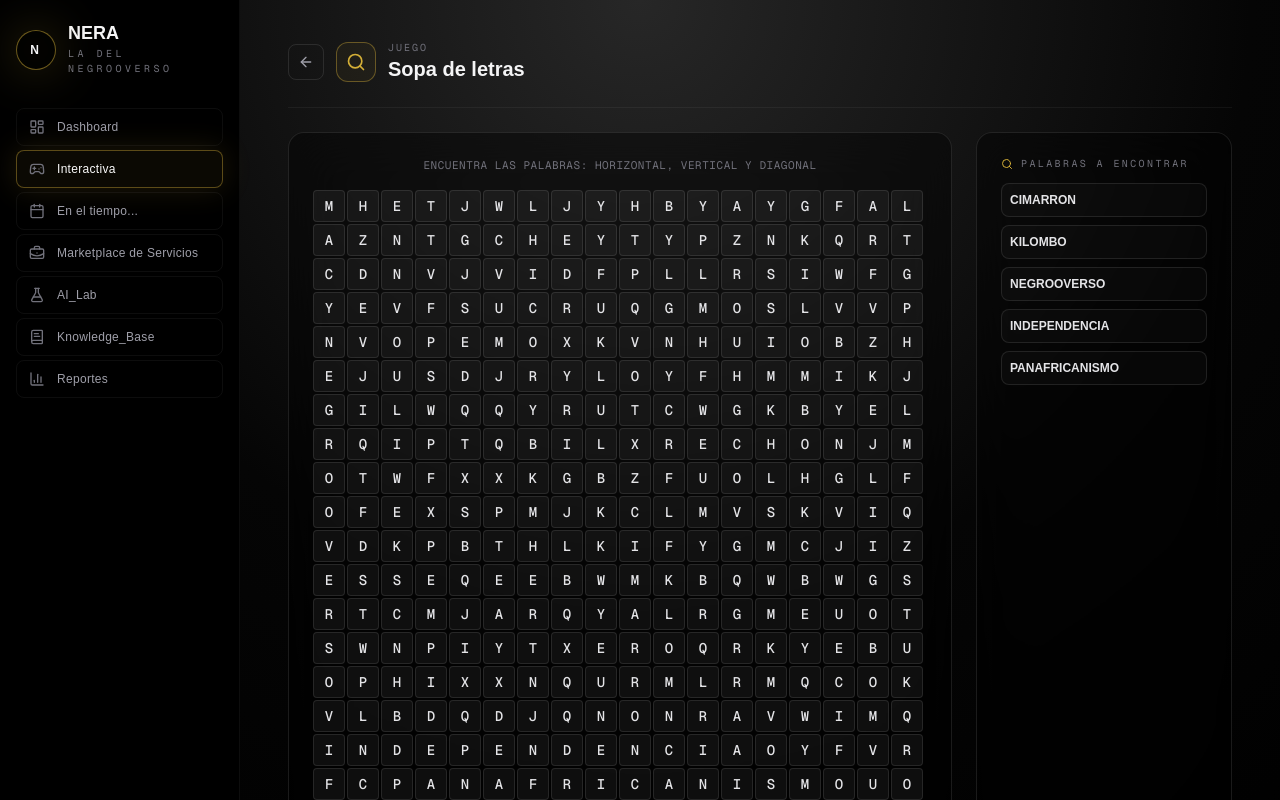
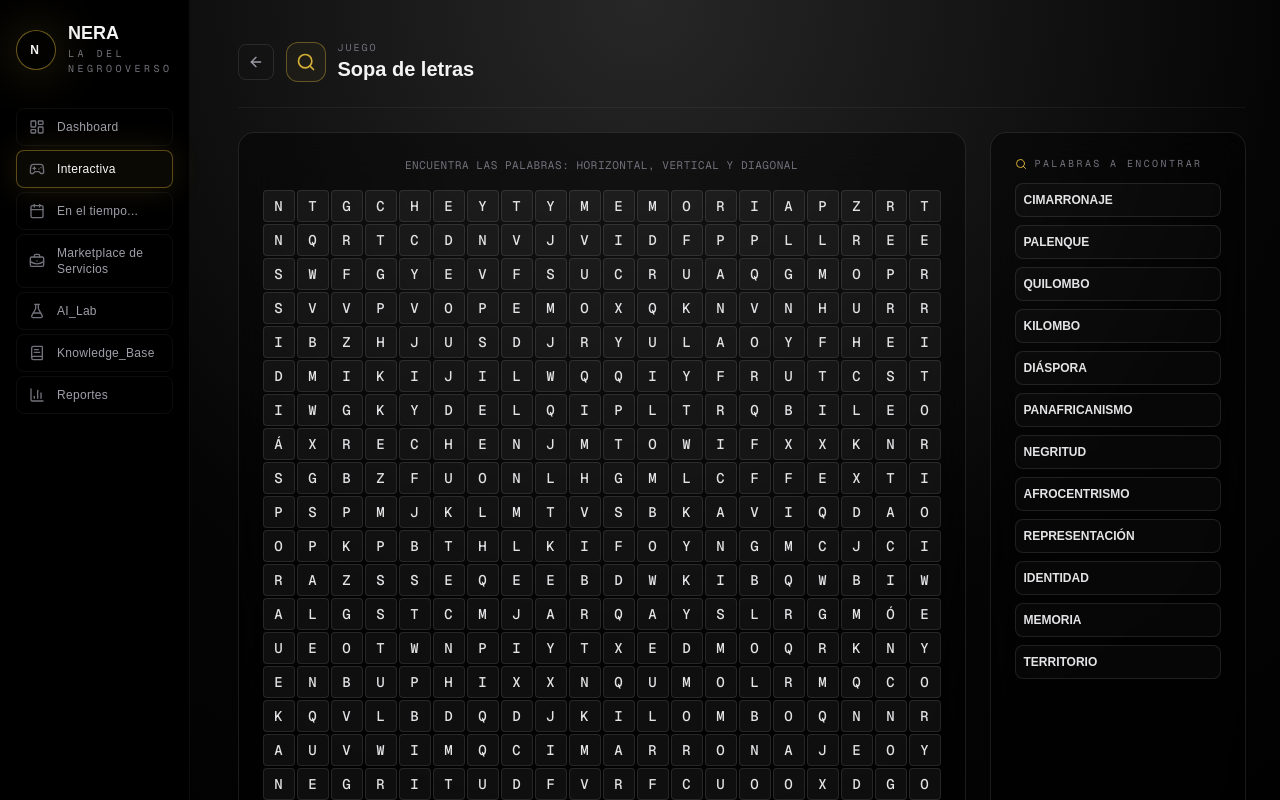
Before and after one commit to Viistorrr/nera, a Next.js app: page /interactiva/sopa-de-letras in a window 1280 px wide. Shown: the top 800 px of the page. Built offline with nearby package versions, Linux system fonts and the light colour scheme; no server answers.

Commit message:
mejoras sopa de letras

```diff
--- a/app/interactiva/sopa-de-letras/page.tsx
+++ b/app/interactiva/sopa-de-letras/page.tsx
@@ -21,33 +21,68 @@ type WordDefinition = {
 
 const WORDS: WordDefinition[] = [
   {
-    word: "CIMARRON",
-    definition: "Persona esclavizada que escapó para construir comunidades libres",
-    explanation: "El término cimarrón se refiere a las personas esclavizadas que escapaban de sus captores para formar comunidades autónomas. Esta práctica de resistencia fue fundamental en la construcción de identidades afrodescendientes en América Latina, especialmente en Colombia donde San Basilio de Palenque es el primer pueblo libre de América.",
+    word: "CIMARRONAJE",
+    definition: "Resistencia de esclavizados que escaparon",
+    explanation: "El cimarronaje fue una forma de resistencia activa donde personas esclavizadas escapaban de sus captores para construir comunidades libres. Esta práctica histórica representa la lucha por la libertad y la autonomía, siendo fundamental en la construcción de identidades afrodescendientes en América Latina.",
+  },
+  {
+    word: "PALENQUE",
+    definition: "Comunidad de cimarrones libres",
+    explanation: "Los palenques fueron comunidades autónomas fundadas por cimarrones en territorios de difícil acceso. En Colombia, San Basilio de Palenque es el primer pueblo libre de América, declarado Patrimonio Inmaterial de la Humanidad. Representan la resistencia, la organización comunitaria y la preservación de tradiciones africanas.",
+  },
+  {
+    word: "QUILOMBO",
+    definition: "Comunidad de resistencia en Brasil",
+    explanation: "Los quilombos fueron comunidades de resistencia formadas por personas esclavizadas que escaparon en Brasil. El más conocido fue el Quilombo dos Palmares, que duró casi un siglo. Hoy, los quilombos contemporáneos son comunidades reconocidas que luchan por sus derechos territoriales y culturales.",
   },
   {
     word: "KILOMBO",
-    definition: "Comunidad de resistencia africana",
+    definition: "Comunidad de resistencia en África",
     explanation: "El kilombo es una organización social y militar de origen africano, especialmente en Angola. Representa la resistencia organizada y la capacidad de las comunidades africanas para defenderse y mantener su autonomía frente a la colonización y la esclavización.",
   },
   {
-    word: "NEGROOVERSO",
-    definition: "Ecosistema creativo y cultural del conocimiento negro",
-    explanation: "El Negrooverso es un ecosistema conceptual que integra historia, cultura, representación e identidad negra. Es un espacio de construcción de conocimiento, memoria y futuro desde las experiencias afrodescendientes, conectando genealogías africanas con procesos contemporáneos de resistencia y creación.",
-  },
-  {
-    word: "INDEPENDENCIA",
-    definition: "Proceso de liberación y autonomía",
-    explanation: "La independencia para las comunidades afrodescendientes no solo se refiere a fechas patrias, sino a procesos de liberación que incluyen palenques, quilombos y luchas por autonomía territorial, cultural y política. Es una práctica cotidiana de construcción de futuro propio.",
+    word: "DIÁSPORA",
+    definition: "Dispersión de pueblos africanos",
+    explanation: "La diáspora africana se refiere a la dispersión forzada de millones de africanos a través del Atlántico durante la trata transatlántica de esclavos. Esta experiencia compartida conecta a comunidades afrodescendientes en América, el Caribe y otras partes del mundo, creando identidades diaspóricas ricas y diversas.",
   },
   {
     word: "PANAFRICANISMO",
-    definition: "Movimiento de unidad y solidaridad africana",
+    definition: "Unidad y solidaridad de pueblos africanos",
     explanation: "El panafricanismo es un movimiento político, cultural e ideológico que promueve la unidad y solidaridad entre todos los pueblos de ascendencia africana. Busca fortalecer los lazos entre África y sus diásporas, luchando contra el racismo y promoviendo la autodeterminación y el desarrollo de las comunidades negras.",
+  },
+  {
+    word: "NEGRITUD",
+    definition: "Movimiento de afirmación de la identidad negra",
+    explanation: "La Negritud es un movimiento literario y filosófico desarrollado por intelectuales negros como Aimé Césaire y Léopold Sédar Senghor. Afirma el valor de la cultura negra, rechaza la asimilación y celebra la identidad africana y afrodescendiente como fuente de orgullo y resistencia.",
+  },
+  {
+    word: "AFROCENTRISMO",
+    definition: "Enfoque centrado en la experiencia africana",
+    explanation: "El afrocentrismo es una perspectiva intelectual y cultural que coloca a África y las experiencias africanas en el centro del análisis histórico y cultural. Busca descolonizar el conocimiento y reconocer las contribuciones de los pueblos africanos a la civilización mundial.",
+  },
+  {
+    word: "REPRESENTACIÓN",
+    definition: "Visibilidad y presencia en medios y cultura",
+    explanation: "La representación se refiere a cómo las personas afrodescendientes son visibilizadas en medios, arte, política y cultura. Una representación auténtica y diversa es crucial para combatir estereotipos, construir identidades positivas y garantizar que las voces negras sean escuchadas y respetadas.",
+  },
+  {
+    word: "IDENTIDAD",
+    definition: "Construcción del ser afrodescendiente",
+    explanation: "La identidad afrodescendiente es un proceso dinámico de construcción que integra historia, cultura, territorio y experiencias compartidas. No es estática sino que se construye colectivamente, resistiendo a la negación histórica y afirmando la existencia, el valor y el futuro de las comunidades negras.",
+  },
+  {
+    word: "MEMORIA",
+    definition: "Preservación de la historia oral y ancestral",
+    explanation: "La memoria en las comunidades afrodescendientes es una tecnología de resistencia que preserva historias, tradiciones y conocimientos ancestrales a través de la oralidad, la música, la danza y las prácticas culturales. Es fundamental para mantener viva la conexión con África y construir futuros basados en la sabiduría ancestral.",
+  },
+  {
+    word: "TERRITORIO",
+    definition: "Espacios de vida y resistencia afro",
+    explanation: "El territorio para las comunidades afrodescendientes no es solo espacio físico, sino lugar de vida, resistencia y construcción de identidad. En Colombia, los territorios colectivos del Pacífico y el Caribe son espacios donde se preservan tradiciones, se ejercen derechos ancestrales y se construyen proyectos de vida autónomos.",
   },
 ];
 
-const GRID_SIZE = 18;
+const GRID_SIZE = 20; // Aumentado para acomodar más palabras
 
 // Generar cuadrícula con palabras colocadas
 function generateGrid(): { grid: string[][]; positions: WordPosition[] } {
@@ -194,8 +229,6 @@ export default function SopaDeLetrasPage() {
   const [foundWords, setFoundWords] = useState<Set<string>>(new Set());
   const [showModal, setShowModal] = useState(false);
   const [currentWord, setCurrentWord] = useState<WordDefinition | null>(null);
-  const [isSelecting, setIsSelecting] = useState(false);
-  const [startCell, setStartCell] = useState<{ row: number; col: number } | null>(null);
 
   const resetGame = () => {
     const newState = generateGrid();
@@ -251,75 +284,49 @@ export default function SopaDeLetrasPage() {
     [positions, foundWords]
   );
 
-  const handleCellMouseDown = (row: number, col: number) => {
-    setIsSelecting(true);
-    setStartCell({ row, col });
-    setSelectedCells(new Set([getCellKey(row, col)]));
-  };
-
-  const handleCellMouseEnter = (row: number, col: number) => {
-    if (!isSelecting || !startCell) return;
-
-    const newSelected = new Set<string>();
-    const minRow = Math.min(startCell.row, row);
-    const maxRow = Math.max(startCell.row, row);
-    const minCol = Math.min(startCell.col, col);
-    const maxCol = Math.max(startCell.col, col);
-
-    // Determinar dirección
-    const rowDiff = row - startCell.row;
-    const colDiff = col - startCell.col;
-    const isDiagonal = Math.abs(rowDiff) === Math.abs(colDiff);
-    const isHorizontal = rowDiff === 0;
-    const isVertical = colDiff === 0;
-
-    if (isDiagonal) {
-      const steps = Math.abs(rowDiff);
-      const rowStep = rowDiff > 0 ? 1 : -1;
-      const colStep = colDiff > 0 ? 1 : -1;
-      for (let i = 0; i <= steps; i++) {
-        newSelected.add(
-          getCellKey(startCell.row + i * rowStep, startCell.col + i * colStep)
-        );
-      }
-    } else if (isHorizontal) {
-      for (let c = minCol; c <= maxCol; c++) {
-        newSelected.add(getCellKey(startCell.row, c));
-      }
-    } else if (isVertical) {
-      for (let r = minRow; r <= maxRow; r++) {
-        newSelected.add(getCellKey(r, startCell.col));
-      }
+  // Click simple para seleccionar/deseleccionar letras (como estaba antes),
+  // y chequear si se ha completado una palabra al actualizar la selección.
+  const handleCellClick = (row: number, col: number) => {
+    const key = getCellKey(row, col);
+    setSelectedCells((prev) => {
+      const next = new Set(prev);
+      if (next.has(key)) {
+        next.delete(key);
       } else {
-      newSelected.add(getCellKey(startCell.row, startCell.col));
+        next.add(key);
       }
 
-    setSelectedCells(newSelected);
-  };
-
-  const handleCellMouseUp = () => {
-    if (!isSelecting) return;
-    setIsSelecting(false);
-
-    const foundWord = checkWord(selectedCells);
+      const foundWord = checkWord(next);
       if (foundWord) {
         const wordDef = WORDS.find((w) => w.word === foundWord);
         if (wordDef) {
-        setFoundWords((prev) => new Set([...prev, foundWord]));
+          setFoundWords((prevFound) => new Set([...prevFound, foundWord]));
           setCurrentWord(wordDef);
           setShowModal(true);
+
+          // Opcional: limpiar la selección de esa palabra (ya se marca como encontrada)
+          const pos = positions.find((p) => p.word === foundWord);
+          if (pos) {
+            for (let i = 0; i < foundWord.length; i++) {
+              let r = pos.row;
+              let c = pos.col;
+              if (pos.direction === "horizontal") {
+                c = pos.col + i;
+              } else if (pos.direction === "vertical") {
+                r = pos.row + i;
+              } else if (pos.direction === "diagonal") {
+                r = pos.row + i;
+                c = pos.col + i;
+              }
+              next.delete(getCellKey(r, c));
+            }
+          }
         }
       }
 
-    setSelectedCells(new Set());
-    setStartCell(null);
+      return new Set(next);
+    });
   };
-
-  useEffect(() => {
-    const handleMouseUp = () => handleCellMouseUp();
-    window.addEventListener("mouseup", handleMouseUp);
-    return () => window.removeEventListener("mouseup", handleMouseUp);
-  }, [selectedCells, isSelecting]);
 
   const allFound = foundWords.size === WORDS.length;
 
@@ -387,14 +394,13 @@ export default function SopaDeLetrasPage() {
                         <button
                           key={j}
                           type="button"
-                          onMouseDown={() => handleCellMouseDown(i, j)}
-                          onMouseEnter={() => handleCellMouseEnter(i, j)}
-                          className={`flex h-7 w-7 items-center justify-center rounded border text-xs transition sm:h-8 sm:w-8 sm:text-sm ${
+                          onClick={() => handleCellClick(i, j)}
+                          className={`flex h-7 w-7 items-center justify-center rounded border text-xs font-medium transition-all duration-150 sm:h-8 sm:w-8 sm:text-sm ${
                             isFound
-                              ? "border-[#D4AF37]/70 bg-[#D4AF37]/30 text-[#D4AF37] line-through"
+                              ? "border-[#D4AF37]/70 bg-[#D4AF37]/30 text-[#D4AF37] line-through opacity-60"
                               : isSelected
-                              ? "border-[#D4AF37]/70 bg-[#D4AF37]/20 text-[#D4AF37] shadow-[0_0_18px_rgba(212,175,55,0.4)]"
-                              : "border-white/10 bg-white/5 text-zinc-200 hover:border-[#D4AF37]/40 hover:bg-[#D4AF37]/10 hover:text-[#D4AF37]"
+                              ? "border-[#D4AF37] bg-[#D4AF37]/25 text-[#D4AF37] shadow-[0_0_12px_rgba(212,175,55,0.5)] scale-105"
+                              : "border-white/10 bg-white/5 text-zinc-200 hover:border-[#D4AF37]/40 hover:bg-[#D4AF37]/10 hover:text-[#D4AF37] hover:scale-105"
                           }`}
                         >
                           {cell}
```
Lines whose indentation alone changed are shown as unchanged.
